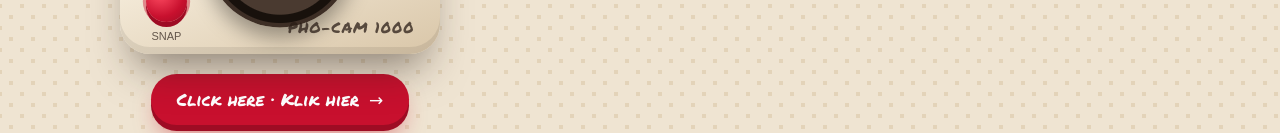
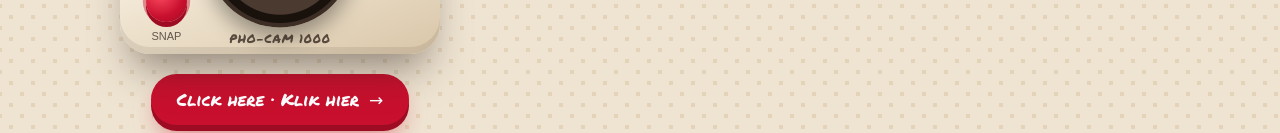
Before and after one commit to nguyenvudao/thememorylabmaastricht.com, a plain HTML site: page index.html in a window 1280 px wide. Shown: the part 610-743 px from the top of the page. Drawn offline with Linux system fonts and the light colour scheme.

Commit message:
Center the camera brand below the lens so it cannot overlap

```diff
--- a/index.html
+++ b/index.html
@@ -285,10 +285,12 @@
     }
     .brand {
       position: absolute;
-      right: 8%;
-      bottom: 8%;
-      font-size: clamp(11px, 2.6vw, 15px);
+      left: 50%;
+      bottom: 3.5%;
+      transform: translateX(-50%);
+      font-size: clamp(9px, 1.1vw, 12px);
       letter-spacing: 0.06em;
+      white-space: nowrap;
       opacity: 0.75;
     }
     .cta {
```
